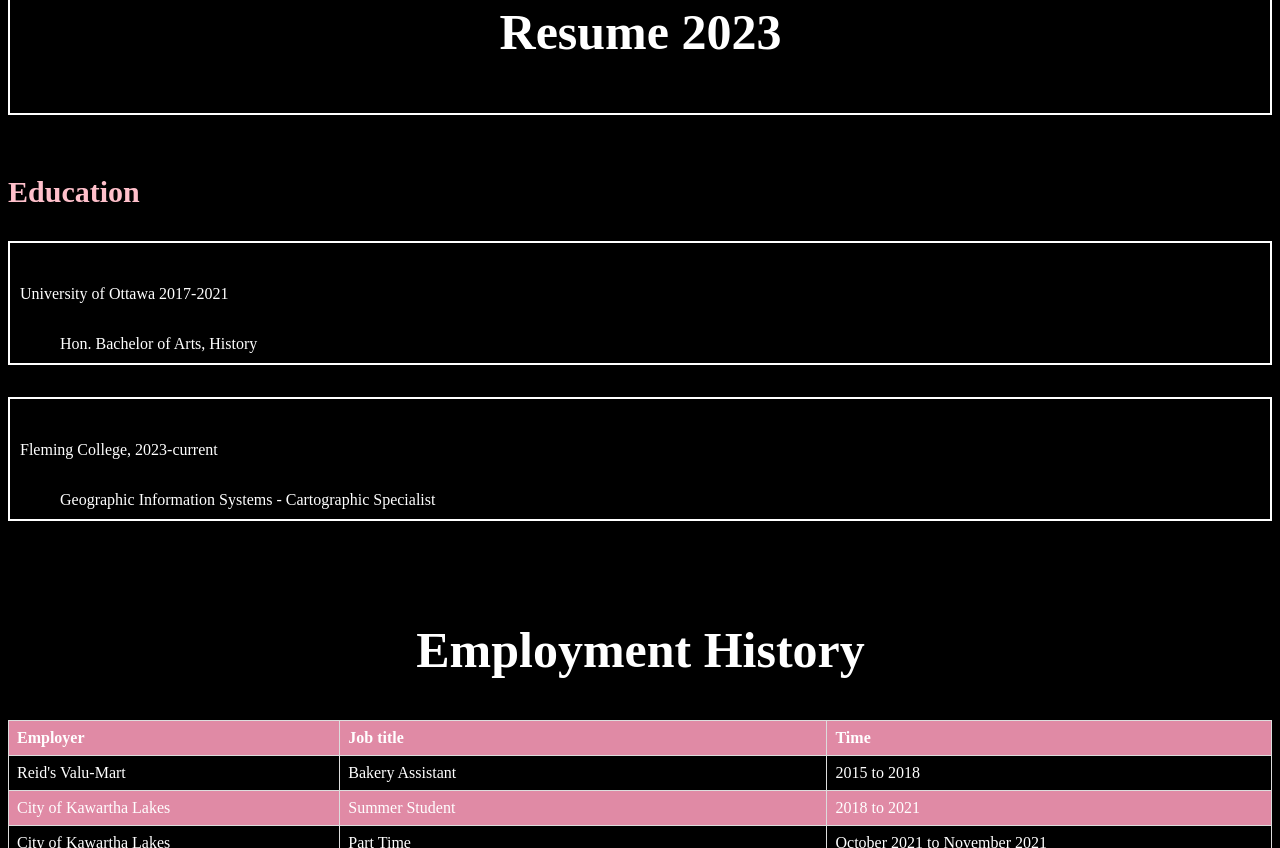
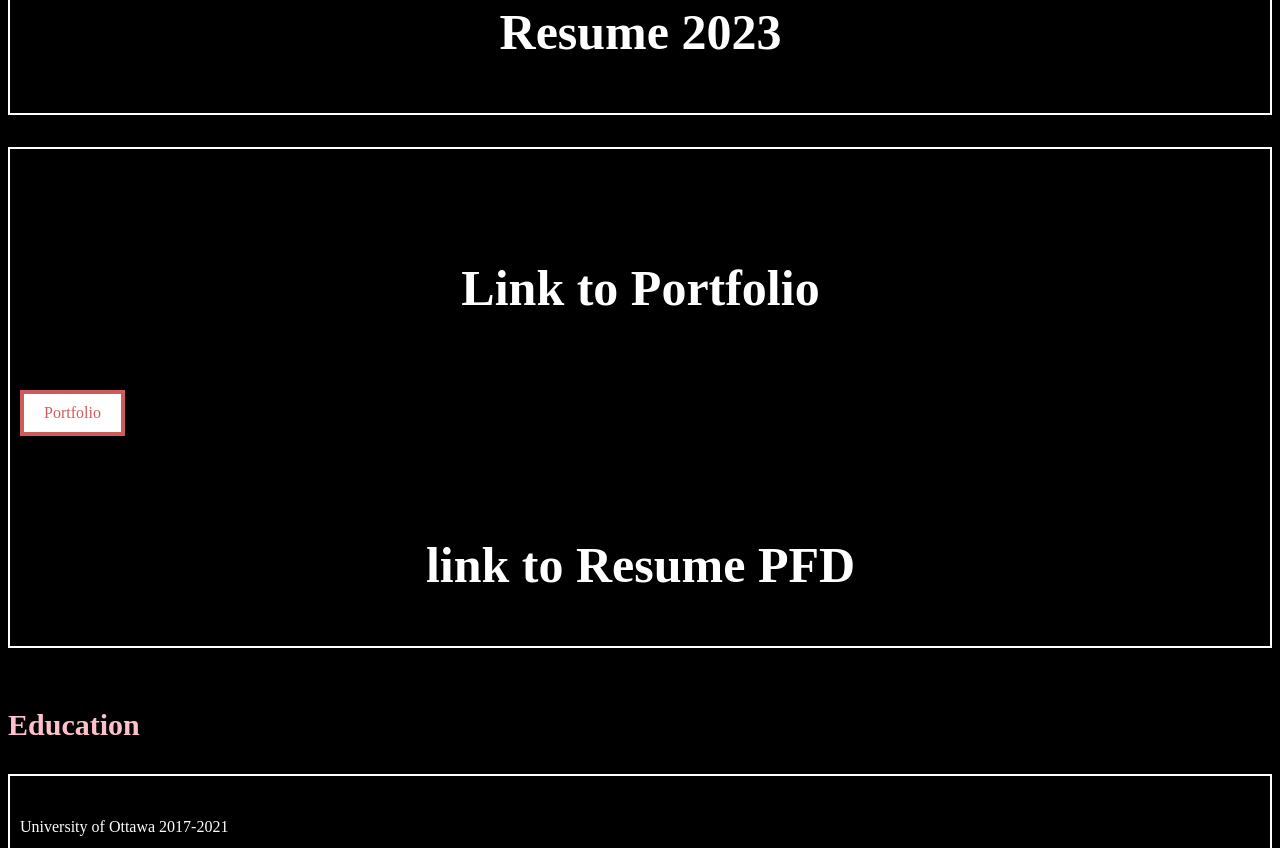
Before and after one commit to alicoo510/alicoo510.github.io, a plain HTML site: page index.html in a window 1280 px wide. Shown: the part 362-1210 px from the top of the page. Drawn offline with Linux system fonts and the light colour scheme.

Commit message:
Update index.html

```diff
--- a/index.html
+++ b/index.html
@@ -11,7 +11,11 @@
 	<h1> Alison Cooke</h1>
 	<h2> Resume 2023 </h2>
 </div>
-
+<div>
+	<h2>Link to Portfolio</h2>
+	<a href= "https://alicoo510.github.io/Resume/" target= "_blank"> Portfolio </a>
+	<h2> link to Resume PFD</h2>
+</div>
 <h3>Education</h3>
 <dl>
 <div>
```
